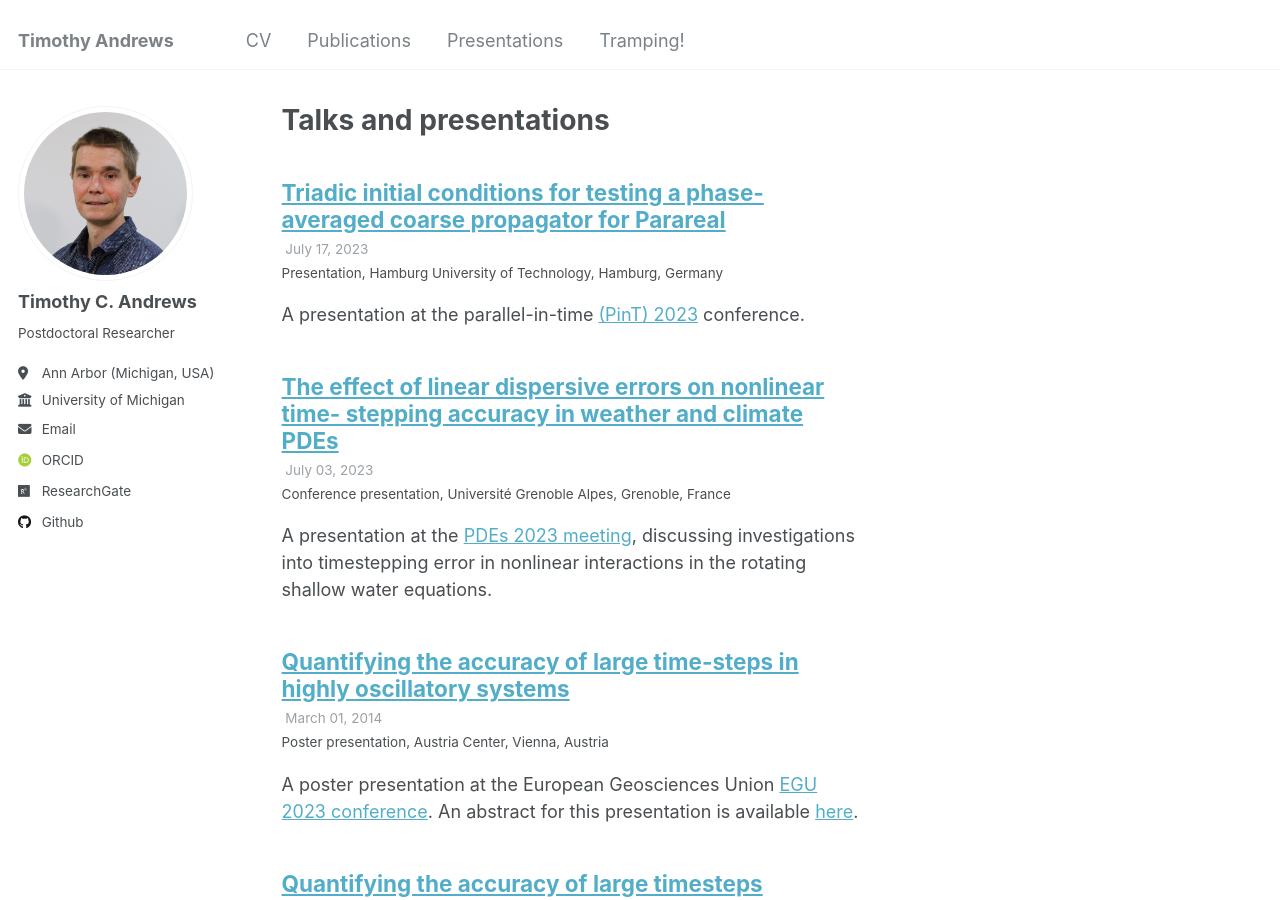
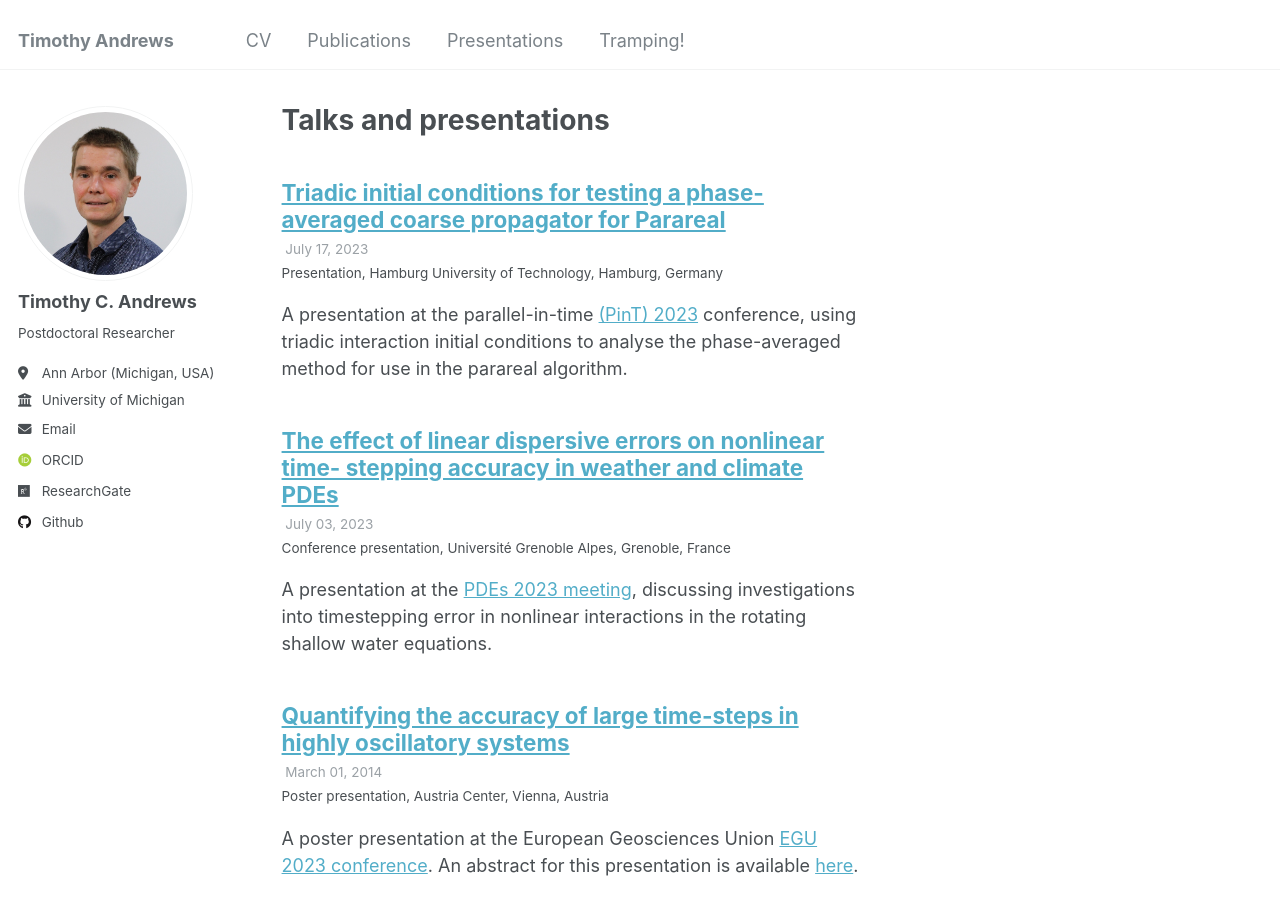
Before and after one commit to ta440/ta440.github.io, a Jekyll site: the page built from _pages/talks.html, in a window 1280 px wide and 900 px high. Built offline with Jekyll 4.4.1, drawn with Linux system fonts in a browser that asks for light colours; some web fonts are replaced.

Commit message:
Update 2023-07-17-pint.md

```diff
--- a/_talks/2023-07-17-pint.md
+++ b/_talks/2023-07-17-pint.md
@@ -8,4 +8,4 @@ date: 2023-07-17
 location: "Hamburg, Germany"
 ---
 
-A presentation at the parallel-in-time [(PinT) 2023](https://www.mat.tuhh.de/veranstaltungen/pint2023/) conference.
+A presentation at the parallel-in-time [(PinT) 2023](https://www.mat.tuhh.de/veranstaltungen/pint2023/) conference, using triadic interaction initial conditions to analyse the phase-averaged method for use in the parareal algorithm.
```
